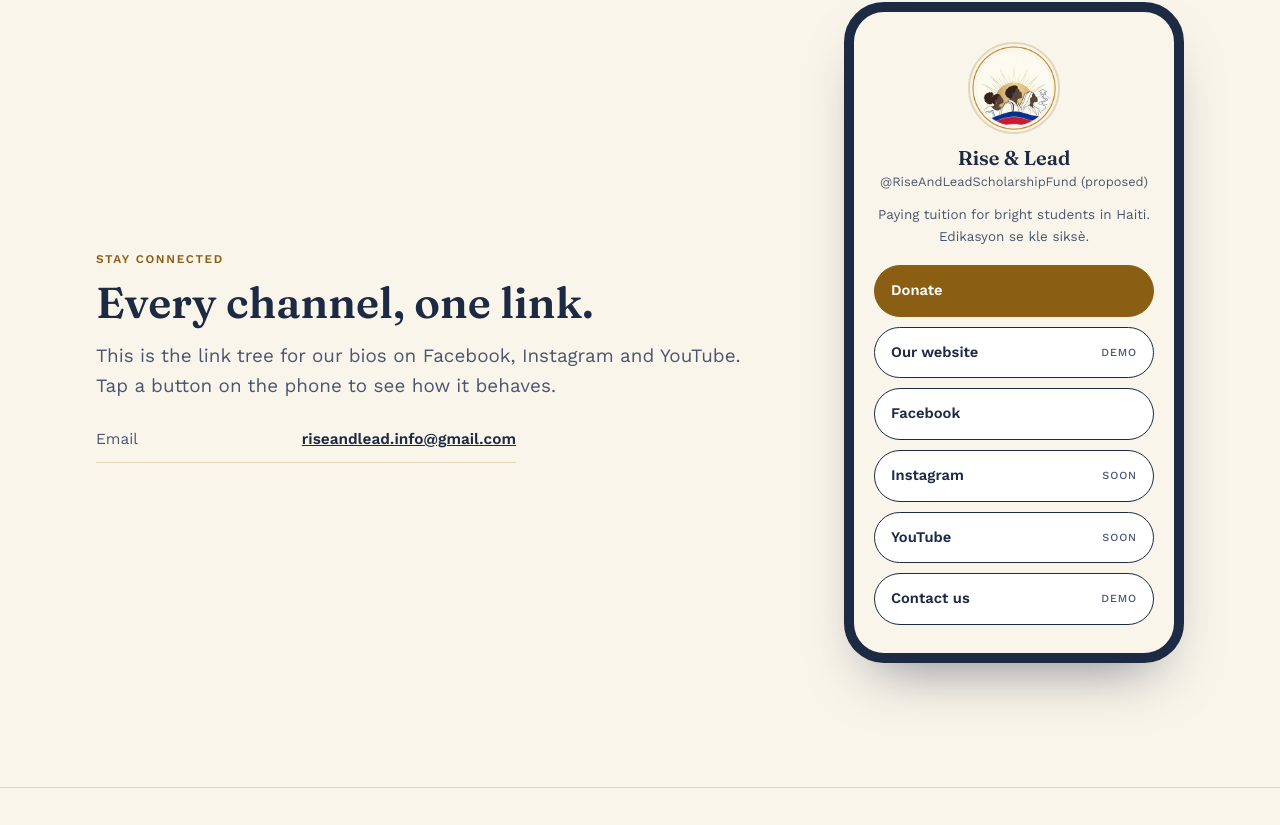
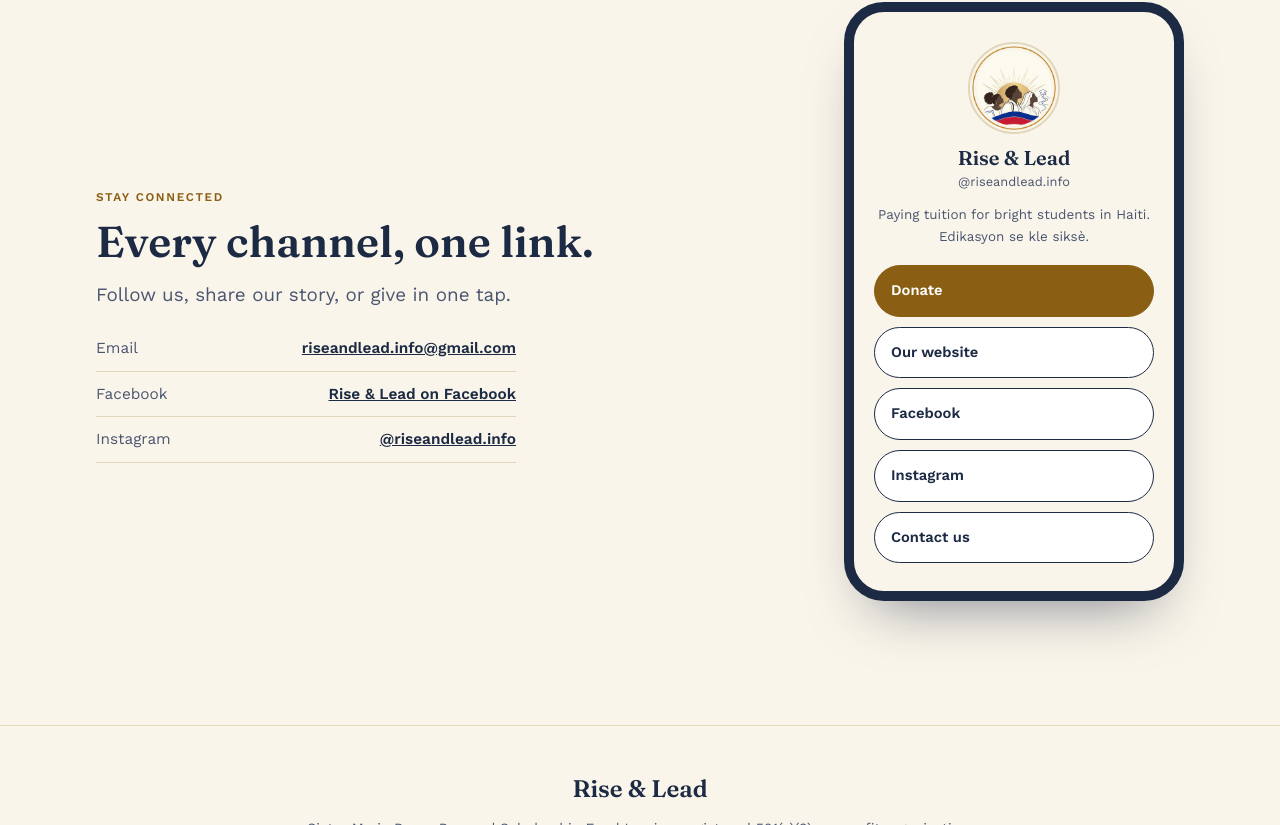
Before and after one commit to riseandleadinfo-collab/riseandleadinfo-collab, a plain HTML site: page index.html in a window 1280 px wide. Shown: the part 4942-5767 px from the top of the page. Drawn offline with nearby package versions, Linux system fonts and the light colour scheme.

Commit message:
Update index.htmlMake link tree live: Instagram, website, contact links

```diff
--- a/index.html
+++ b/index.html
@@ -564,7 +564,7 @@
           <div class="side-card">
             <span class="tag ready">Ready now</span>
             <h3>Spread the word</h3>
-            <p>Share the page, follow our channels as they go live, and tell one person Sister Bruna's story. Word of mouth is still our best fundraiser.</p>
+            <p>Share the page, follow us on Facebook and Instagram, and tell one person Sister Bruna's story. Word of mouth is still our best fundraiser.</p>
           </div>
         </div>
       </div>
@@ -576,24 +576,25 @@
       <div>
         <span class="eyebrow">Stay connected</span>
         <h2>Every channel, one link.</h2>
-        <p class="lede" style="margin-top:14px">This is the link tree for our bios on Facebook, Instagram and YouTube. Tap a button on the phone to see how it behaves.</p>
+        <p class="lede" style="margin-top:14px">Follow us, share our story, or give in one tap.</p>
         <div class="contact-list">
           <div class="contact-row"><span>Email</span><span><a href="mailto:riseandlead.info@gmail.com">riseandlead.info@gmail.com</a></span></div>
+          <div class="contact-row"><span>Facebook</span><span><a href="https://www.facebook.com/profile.php?id=61596289300069" target="_blank" rel="noopener">Rise &amp; Lead on Facebook</a></span></div>
+          <div class="contact-row"><span>Instagram</span><span><a href="https://www.instagram.com/riseandlead.info/" target="_blank" rel="noopener">@riseandlead.info</a></span></div>
         </div>
       </div>
       <div>
         <div class="phone">
           <div class="avatar"><img src="avatar.jpg" alt="Rise &amp; Lead emblem"></div>
           <div class="t-name">Rise &amp; Lead</div>
-          <div class="t-handle">@RiseAndLeadScholarshipFund (proposed)</div>
+          <div class="t-handle">@riseandlead.info</div>
           <p class="t-bio">Paying tuition for bright students in Haiti. Edikasyon se kle siksè.</p>
           <div class="links-col" id="links">
             <a class="tl primary" href="https://www.zeffy.com/en-US/donation-form/donate-to-change-lives-28446" target="_blank" rel="noopener">Donate</a>
-            <button type="button" class="tl" data-msg="the website">Our website <small>demo</small></button>
+            <a class="tl" href="https://riseandleadinfo-collab.github.io/riseandleadinfo-collab/" target="_blank" rel="noopener">Our website</a>
             <a class="tl" href="https://www.facebook.com/profile.php?id=61596289300069" target="_blank" rel="noopener">Facebook</a>
-            <button type="button" class="tl" data-msg="our Instagram profile">Instagram <small>soon</small></button>
-            <button type="button" class="tl" data-msg="our YouTube channel">YouTube <small>soon</small></button>
-            <button type="button" class="tl" data-msg="the contact page">Contact us <small>demo</small></button>
+            <a class="tl" href="https://www.instagram.com/riseandlead.info/" target="_blank" rel="noopener">Instagram</a>
+            <a class="tl" href="mailto:riseandlead.info@gmail.com">Contact us</a>
           </div>
         </div>
         <p class="toast" id="toast" role="status" aria-live="polite"></p>
```
